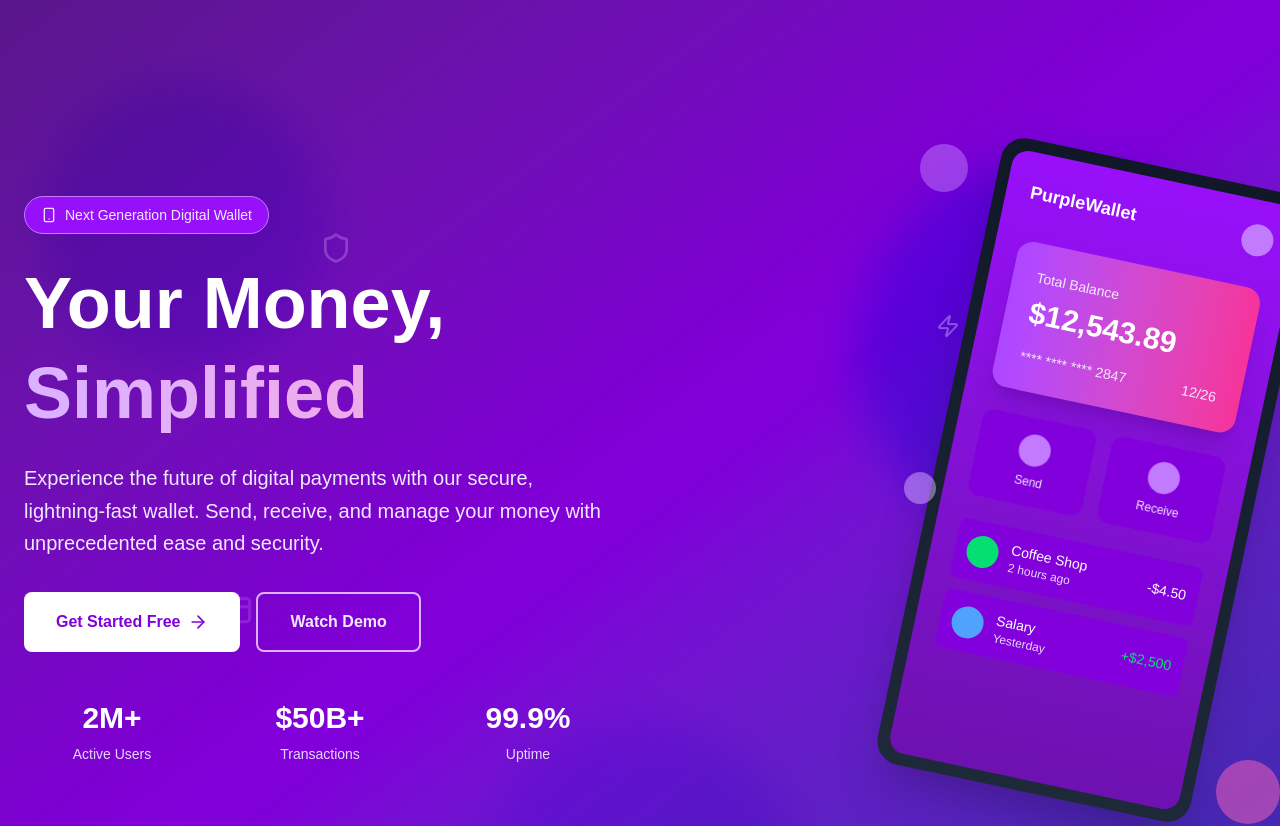
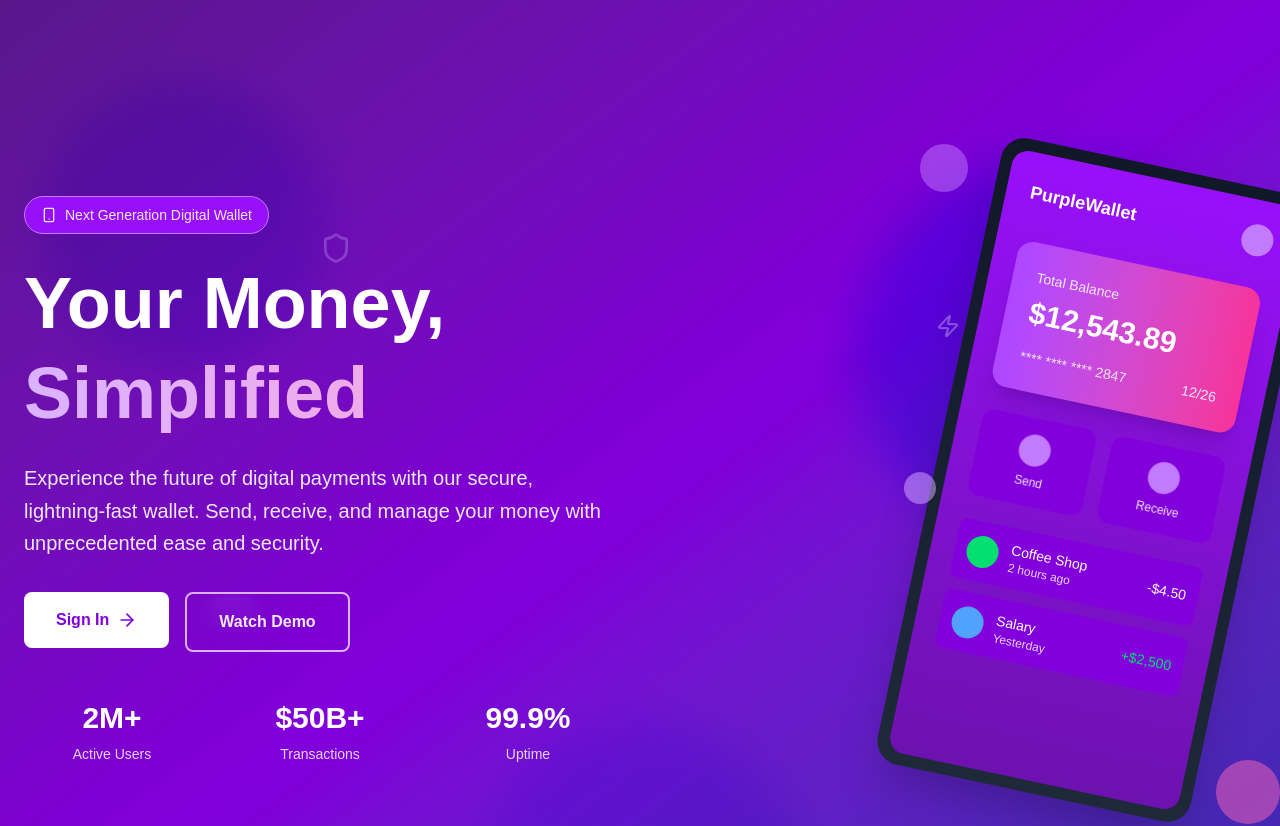
Before and after one commit to mohammadnobin/digital-wallet, a Next.js app: page / in a window 1280 px wide. Shown: the top 826 px of the page. Built offline with nearby package versions, Linux system fonts and the light colour scheme.

Commit message:
login and registration added redirect route

```diff
--- a/src/app/components/Home/Hero.jsx
+++ b/src/app/components/Home/Hero.jsx
@@ -1,5 +1,6 @@
 import React from 'react';
 import { ArrowRight, Shield, Zap, CreditCard, Smartphone, TrendingUp } from 'lucide-react';
+import Link from 'next/link';
 
 export default function HeroSection() {
   return (
@@ -50,10 +51,12 @@ export default function HeroSection() {
             </p>
 
             <div className="flex flex-col sm:flex-row gap-4 mb-12">
-              <button className="group bg-white text-purple-700 px-8 py-4 rounded-lg font-semibold hover:bg-purple-50 transition-all duration-300 transform hover:scale-105 hover:shadow-2xl flex items-center justify-center">
-                Get Started Free
-                <ArrowRight className="ml-2 w-5 h-5 group-hover:translate-x-1 transition-transform duration-300" />
-              </button>
+              <Link href="/login">
+                <button className="group bg-white text-purple-700 px-8 py-4 rounded-lg font-semibold hover:bg-purple-50 transition-all duration-300 transform hover:scale-105 hover:shadow-2xl flex items-center justify-center">
+                  Sign In
+                  <ArrowRight className="ml-2 w-5 h-5 group-hover:translate-x-1 transition-transform duration-300" />
+                </button>
+              </Link>
               <button className="border-2 border-purple-300 text-purple-100 px-8 py-4 rounded-lg font-semibold hover:bg-purple-600 hover:bg-opacity-20 backdrop-blur-sm transition-all duration-300 transform hover:scale-105">
                 Watch Demo
               </button>
@@ -151,7 +154,7 @@ export default function HeroSection() {
       {/* Bottom Wave */}
       <div className="absolute bottom-0 left-0 right-0">
         <svg viewBox="0 0 1440 200" fill="none" xmlns="http://www.w3.org/2000/svg">
-          <path d="M0,100 C240,150 480,50 720,100 C960,150 1200,50 1440,100 L1440,200 L0,200 Z" fill="white" fillOpacity="0.1"/>
+          <path d="M0,100 C240,150 480,50 720,100 C960,150 1200,50 1440,100 L1440,200 L0,200 Z" fill="white" fillOpacity="0.1" />
         </svg>
       </div>
     </div>
--- a/src/app/login/page.jsx
+++ b/src/app/login/page.jsx
@@ -9,6 +9,7 @@ import {
   Mail,
   ArrowRight,
 } from "lucide-react";
+import Link from "next/link";
 
 export default function LoginPage() {
   const [showPassword, setShowPassword] = useState(false);
@@ -179,15 +180,13 @@ export default function LoginPage() {
             </div>
 
             {/* Sign Up Link */}
-            <button
-              onClick={() => {
-                // Navigate to register page
-                console.log("Navigate to register page");
-              }}
-              className="w-full flex justify-center py-3 px-4 border-2 border-gray-200 rounded-xl text-white font-semibold bg-gradient-to-r from-purple-600 to-indigo-600 hover:from-purple-700 hover:to-indigo-700 focus:outline-none focus:ring-2 focus:ring-offset-2 cursor-pointer focus:ring-purple-500 transition duration-200"
-            >
-              Create New Account
-            </button>
+            <Link href="/registration">
+              <button
+                className="w-full flex justify-center py-3 px-4 border-2 border-gray-200 rounded-xl text-white font-semibold bg-gradient-to-r from-purple-600 to-indigo-600 hover:from-purple-700 hover:to-indigo-700 focus:outline-none focus:ring-2 focus:ring-offset-2 cursor-pointer focus:ring-purple-500 transition duration-200"
+              >
+                Create New Account
+              </button>
+            </Link>
           </div>
         </div>
 
--- a/src/app/registration/page.jsx
+++ b/src/app/registration/page.jsx
@@ -13,6 +13,7 @@ import {
   ArrowRight,
   CheckCircle,
 } from "lucide-react";
+import Link from "next/link";
 
 export default function RegisterPage() {
   const [showPassword, setShowPassword] = useState(false);
@@ -249,8 +250,7 @@ export default function RegisterPage() {
                       Password strength:
                     </span>
                     <span
-                      className={`text-xs font-medium ${
-                        passwordStrength <= 2
+                      className={`text-xs font-medium ${passwordStrength <= 2
                           ? "text-red-600"
                           : passwordStrength <= 3
                             ? "text-yellow-600"
@@ -392,15 +392,13 @@ export default function RegisterPage() {
             </div>
 
             {/* Sign In Link */}
+            <Link href="/login">
               <button
-              onClick={() => {
-                // Navigate to login page
-                console.log("Navigate to login page");
-              }}
                 className="w-full flex justify-center py-3 px-4 border-2 border-gray-200 rounded-xl text-gray-700 font-semibold hover:bg-gray-50 hover:border-gray-300 focus:outline-none focus:ring-2 focus:ring-offset-2 focus:ring-gray-500 transition duration-200 cursor-pointer"
               >
                 Sign In Instead
               </button>
+            </Link>
           </div>
         </div>
 
```
Lines whose indentation alone changed are shown as unchanged.
